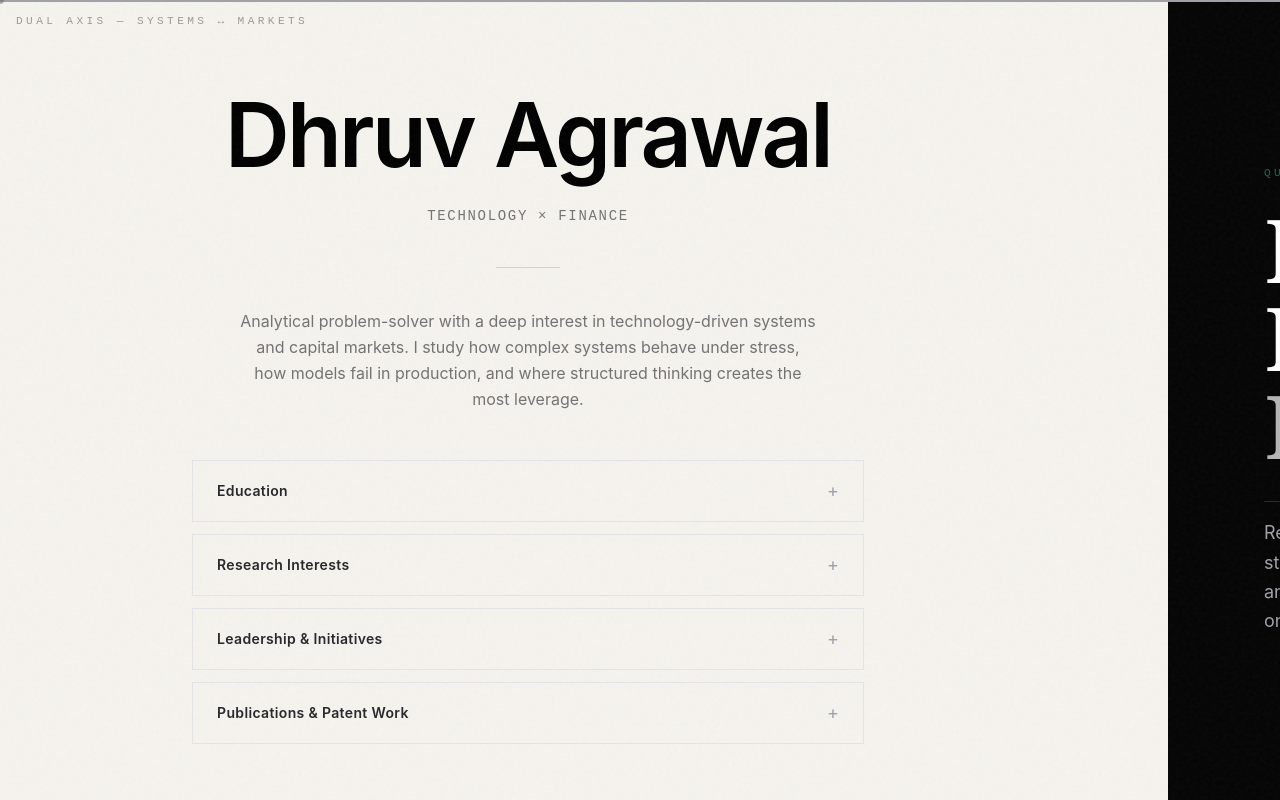
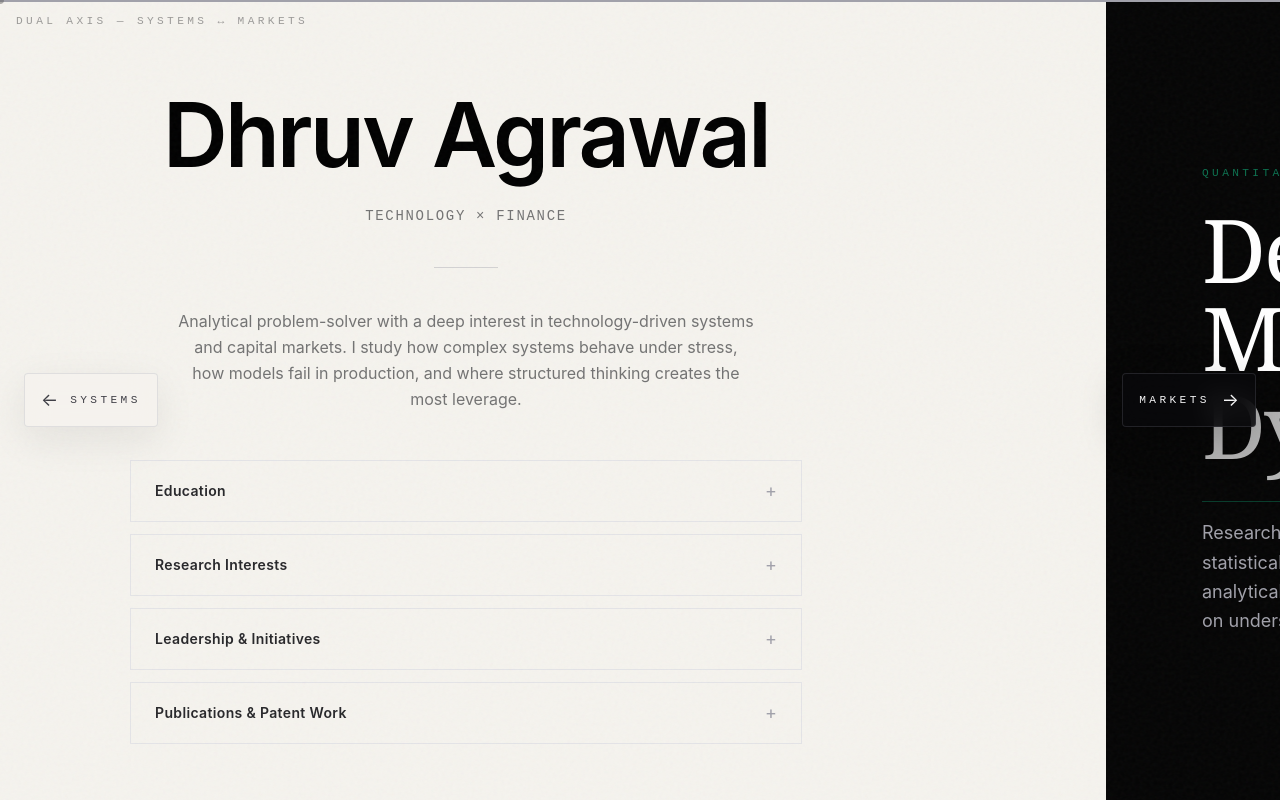
Before and after one commit to Dhruvacodes/RESUME, a Next.js app: page / in a window 1280 px wide. Built offline with nearby package versions, Linux system fonts and the light colour scheme; no server answers.

Commit message:
Add opening axis navigation hint

```diff
--- a/components/AxisContainer.tsx
+++ b/components/AxisContainer.tsx
@@ -1,6 +1,7 @@
 "use client";
 
 import { useEffect, useRef, useCallback, useState } from "react";
+import { AnimatePresence, motion } from "framer-motion";
 import { usePortfolioStore } from "@/lib/store";
 import SystemsWorld from "./SystemsWorld";
 import CoreWorld from "./CoreWorld";
@@ -12,6 +13,7 @@ export default function AxisContainer() {
   const innerRef = useRef<HTMLDivElement>(null);
   const { activeWorld, setActiveWorld, introCompleted, isMobile } = usePortfolioStore();
   const [horizontalProgress, setHorizontalProgress] = useState(0.5);
+  const [axisHintActive, setAxisHintActive] = useState(false);
   const isDragging = useRef(false);
   const dragStart = useRef(0);
   const scrollStart = useRef(0);
@@ -124,76 +126,91 @@ export default function AxisContainer() {
     return;
   }, [isMobile, introCompleted]);
 
-  // First-visit horizontal hint animation
+  // Opening horizontal hint animation
   useEffect(() => {
     if (isMobile || !introCompleted) return;
-
-    try {
-      if (localStorage.getItem("axis_hint_seen")) return;
-    } catch {
-      return;
-    }
 
     const timers: ReturnType<typeof setTimeout>[] = [];
     let cancelled = false;
 
-    const cancel = () => {
+    const dismissHint = (resetToCenter = true) => {
       if (cancelled) return;
       cancelled = true;
       timers.forEach(clearTimeout);
-      targetX.current = -100;
-      try {
-        localStorage.setItem("axis_hint_seen", "1");
-      } catch {}
+      setAxisHintActive(false);
+      if (resetToCenter) {
+        targetX.current = -100;
+      }
     };
 
-    const cancelEvents = ["wheel", "mousedown", "touchstart", "keydown"];
-    cancelEvents.forEach((evt) =>
-      window.addEventListener(evt, cancel, { once: true, passive: true })
+    const handleUserNavigationStart = () => dismissHint(false);
+    const handleKeyboardStart = () => dismissHint(true);
+
+    window.addEventListener("wheel", handleUserNavigationStart, {
+      once: true,
+      passive: true,
+    });
+    window.addEventListener("mousedown", handleUserNavigationStart, {
+      once: true,
+      passive: true,
+    });
+    window.addEventListener("touchstart", handleUserNavigationStart, {
+      once: true,
+      passive: true,
+    });
+    window.addEventListener("keydown", handleKeyboardStart, {
+      once: true,
+      passive: true,
+    });
+
+    const prefersReducedMotion = window.matchMedia(
+      "(prefers-reduced-motion: reduce)"
+    ).matches;
+    const peekVw = prefersReducedMotion
+      ? 0
+      : Math.min(18, Math.max(12, (190 / window.innerWidth) * 100));
+
+    timers.push(
+      setTimeout(() => {
+        if (cancelled) return;
+        setAxisHintActive(true);
+      }, 350)
     );
 
-    // Convert 120px to vw for consistent visual distance
-    const peekVw = (120 / window.innerWidth) * 100;
-
-    // After 800ms delay, peek toward Tech (Systems) by shifting right
     timers.push(
       setTimeout(() => {
         if (cancelled) return;
         targetX.current = -100 + peekVw;
-      }, 800)
+      }, 700)
     );
 
-    // At 1500ms, peek toward Finance (Markets) by shifting left
     timers.push(
       setTimeout(() => {
         if (cancelled) return;
         targetX.current = -100 - peekVw;
-      }, 1500)
+      }, 1550)
     );
 
-    // At 2200ms, return to center
     timers.push(
       setTimeout(() => {
         if (cancelled) return;
         targetX.current = -100;
-      }, 2200)
+      }, 2450)
     );
 
-    // Mark as seen after animation settles
     timers.push(
       setTimeout(() => {
         if (cancelled) return;
-        try {
-          localStorage.setItem("axis_hint_seen", "1");
-        } catch {}
-      }, 2800)
+        setAxisHintActive(false);
+      }, 3600)
     );
 
     return () => {
-      cancel();
-      cancelEvents.forEach((evt) =>
-        window.removeEventListener(evt, cancel)
-      );
+      dismissHint();
+      window.removeEventListener("wheel", handleUserNavigationStart);
+      window.removeEventListener("mousedown", handleUserNavigationStart);
+      window.removeEventListener("touchstart", handleUserNavigationStart);
+      window.removeEventListener("keydown", handleKeyboardStart);
     };
   }, [isMobile, introCompleted]);
 
@@ -242,6 +259,42 @@ export default function AxisContainer() {
       style={{ cursor: isDragging.current ? "grabbing" : "grab" }}
     >
       <WorldTransition progress={horizontalProgress} />
+      <AnimatePresence>
+        {axisHintActive && (
+          <motion.div
+            className="pointer-events-none fixed inset-y-0 left-0 right-0 z-[140] hidden lg:flex items-center justify-between px-6"
+            initial={{ opacity: 0 }}
+            animate={{ opacity: 1 }}
+            exit={{ opacity: 0 }}
+            transition={{ duration: 0.35, ease: [0.16, 1, 0.3, 1] }}
+          >
+            <motion.div
+              className="flex items-center gap-3 rounded border border-zinc-300/70 bg-[#F5F3EE]/85 px-4 py-3 text-zinc-700 shadow-[0_12px_40px_rgba(24,24,27,0.08)] backdrop-blur-md"
+              initial={{ x: -28, opacity: 0 }}
+              animate={{ x: 0, opacity: 1 }}
+              exit={{ x: -18, opacity: 0 }}
+              transition={{ duration: 0.45, ease: [0.16, 1, 0.3, 1] }}
+            >
+              <span className="text-lg" aria-hidden="true">
+                &larr;
+              </span>
+              <span className="font-mono-label text-[0.58rem]">Systems</span>
+            </motion.div>
+            <motion.div
+              className="flex items-center gap-3 rounded border border-zinc-700/50 bg-zinc-950/85 px-4 py-3 text-zinc-100 shadow-[0_12px_40px_rgba(0,0,0,0.22)] backdrop-blur-md"
+              initial={{ x: 28, opacity: 0 }}
+              animate={{ x: 0, opacity: 1 }}
+              exit={{ x: 18, opacity: 0 }}
+              transition={{ duration: 0.45, ease: [0.16, 1, 0.3, 1] }}
+            >
+              <span className="font-mono-label text-[0.58rem]">Markets</span>
+              <span className="text-lg" aria-hidden="true">
+                &rarr;
+              </span>
+            </motion.div>
+          </motion.div>
+        )}
+      </AnimatePresence>
       <div
         ref={innerRef}
         className="axis-horizontal flex h-screen"
```
